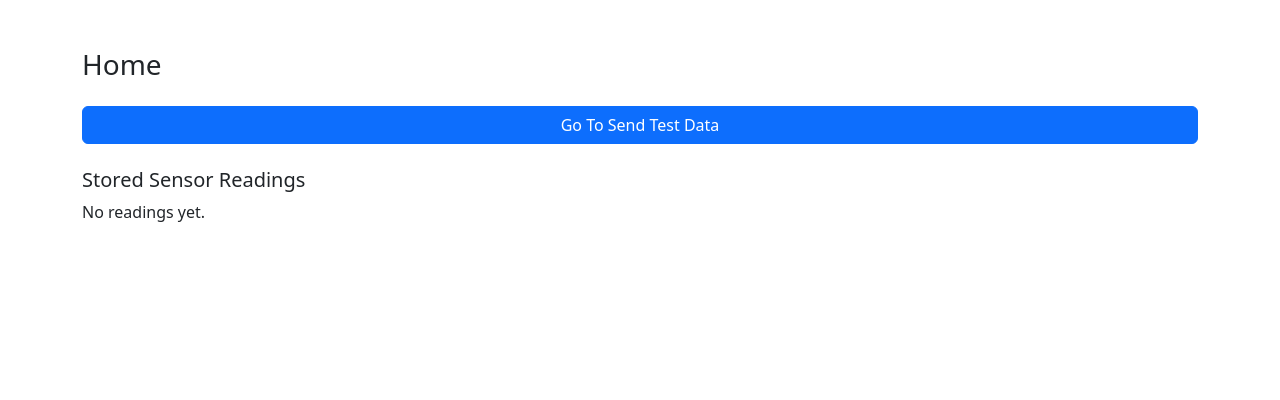
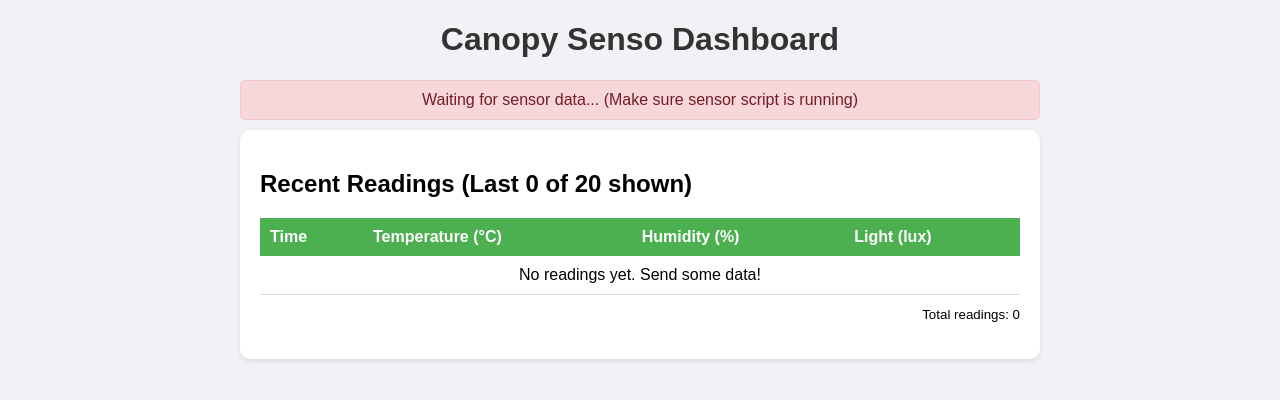
Before and after one commit to amberg12/cardiff-group-project, a Flask app: page / in a window 1280 px wide. Shown: the top 400 px of the page. Run offline with Flask 3, Linux system fonts and the light colour scheme.

Commit message:
Update index.html
New page that works to get current temp and humidity readings.

```diff
--- a/app/templates/index.html
+++ b/app/templates/index.html
@@ -1,39 +1,142 @@
-<!doctype html>
-<html lang="en">
-  <head>
-    <meta charset="UTF-8" />
-    <meta name="viewport" content="width=device-width, initial-scale=1.0" />
-    <title>Basic App</title>
-    <link
-      href="https://cdn.jsdelivr.net/npm/bootstrap@5.3.3/dist/css/bootstrap.min.css"
-      rel="stylesheet"
-      integrity="sha384-QWTKZyjpPEjISv5WaRU9OFeRpok6YctnYmDr5pNlyT2bRjXh0JMhjY6hW+ALEwIH"
-      crossorigin="anonymous"
-    />
-  </head>
-  <body>
-    <main class="container py-5">
-      <h1 class="h3 mb-4">Home</h1>
-      <a class="btn btn-primary w-100 w-sm-auto mb-4" href="/send-test-data">Go To Send Test Data</a>
+<!DOCTYPE html>
+<html>
+<head>
+    <title>Sensor Readings</title>
+    <meta http-equiv="refresh" content="5"> <!-- Auto-refresh every 5 seconds -->
+    <style>
+        body { font-family: Arial, sans-serif; margin: 20px; background: #f0f2f5; }
+        .dashboard {
+            max-width: 800px;
+            margin: 0 auto;
+        }
+        h1 { color: #333; text-align: center; }
+        .stats-grid {
+            display: grid;
+            grid-template-columns: repeat(3, 1fr);
+            gap: 20px;
+            margin: 20px 0;
+        }
+        .stat-card {
+            background: white;
+            padding: 20px;
+            border-radius: 10px;
+            box-shadow: 0 2px 5px rgba(0,0,0,0.1);
+            text-align: center;
+        }
+        .stat-card.temp { border-top: 5px solid #ff4444; }
+        .stat-card.humidity { border-top: 5px solid #4444ff; }
+        .stat-card.light { border-top: 5px solid #44aa44; }
+        .stat-value {
+            font-size: 2.5em;
+            font-weight: bold;
+            margin: 10px 0;
+        }
+        .stat-label {
+            color: #666;
+            font-size: 1.1em;
+        }
+        .readings-table {
+            background: white;
+            border-radius: 10px;
+            padding: 20px;
+            box-shadow: 0 2px 5px rgba(0,0,0,0.1);
+        }
+        table {
+            width: 100%;
+            border-collapse: collapse;
+        }
+        th {
+            background: #4CAF50;
+            color: white;
+            padding: 10px;
+            text-align: left;
+        }
+        td {
+            padding: 10px;
+            border-bottom: 1px solid #ddd;
+        }
+        tr:hover { background: #f5f5f5; }
+        .timestamp { color: #666; font-size: 0.9em; }
+        .status {
+            text-align: center;
+            padding: 10px;
+            border-radius: 5px;
+            margin: 10px 0;
+        }
+        .status.online {
+            background: #d4edda;
+            color: #155724;
+            border: 1px solid #c3e6cb;
+        }
+        .status.offline {
+            background: #f8d7da;
+            color: #721c24;
+            border: 1px solid #f5c6cb;
+        }
+    </style>
+</head>
+<body>
+    <div class="dashboard">
+        <h1> Canopy Senso Dashboard</h1>
 
-      <h2 class="h5">Stored Sensor Readings</h2>
-      {% if readings %}
-      <ul class="list-group">
-        {% for reading in readings %}
-        <li class="list-group-item">
-          temperature={{ "%.2f"|format(reading.temperature) }}, humidity={{ "%.2f"|format(reading.humidity) }}, light={{ "%.2f"|format(reading.light) }}
-        </li>
-        {% endfor %}
-      </ul>
-      {% else %}
-      <p>No readings yet.</p>
-      {% endif %}
-    </main>
+        <!-- Connection Status -->
+        <div class="status {% if readings %}online{% else %}offline{% endif %}">
+            {% if readings %}
+                Sensor Connected - Last reading: {{ readings[-1].timestamp if readings[-1].timestamp else 'N/A' }}
+            {% else %}
+                Waiting for sensor data... (Make sure sensor script is running)
+            {% endif %}
+        </div>
 
-    <script
-      src="https://cdn.jsdelivr.net/npm/bootstrap@5.3.3/dist/js/bootstrap.bundle.min.js"
-      integrity="sha384-YvpcrYf0tY3lHB60NNkmXc5s9fDVZLESaAA55NDzOxhy9GkcIdslK1eN7N6jIeHz"
-      crossorigin="anonymous"
-    ></script>
-  </body>
+        <!-- Current Readings -->
+        {% if readings %}
+        <div class="stats-grid">
+            <div class="stat-card temp">
+                <div class="stat-label">Temperature</div>
+                <div class="stat-value">{{ readings[-1].temperature }}°C</div>
+            </div>
+            <div class="stat-card humidity">
+                <div class="stat-label">Humidity</div>
+                <div class="stat-value">{{ readings[-1].humidity }}%</div>
+            </div>
+            <div class="stat-card light">
+                <div class="stat-label">Light</div>
+                <div class="stat-value">{{ readings[-1].light }} lux</div>
+            </div>
+        </div>
+        {% endif %}
+
+        <!-- Readings History -->
+        <div class="readings-table">
+            <h2>Recent Readings (Last {{ readings|length }} of 20 shown)</h2>
+            <table>
+                <thead>
+                    <tr>
+                        <th>Time</th>
+                        <th>Temperature (°C)</th>
+                        <th>Humidity (%)</th>
+                        <th>Light (lux)</th>
+                    </tr>
+                </thead>
+                <tbody>
+                    {% for reading in readings[-20:]|reverse %}
+                    <tr>
+                        <td class="timestamp">{{ reading.timestamp if reading.timestamp else 'N/A' }}</td>
+                        <td>{{ reading.temperature }}</td>
+                        <td>{{ reading.humidity }}</td>
+                        <td>{{ reading.light }}</td>
+                    </tr>
+                    {% else %}
+                    <tr>
+                        <td colspan="4" style="text-align: center;">No readings yet. Send some data!</td>
+                    </tr>
+                    {% endfor %}
+                </tbody>
+            </table>
+            <p style="text-align: right; margin-top: 10px;">
+                <small>Total readings: {{ readings|length }}</small>
+            </p>
+        </div>
+    </div>
+</body>
 </html>
```
